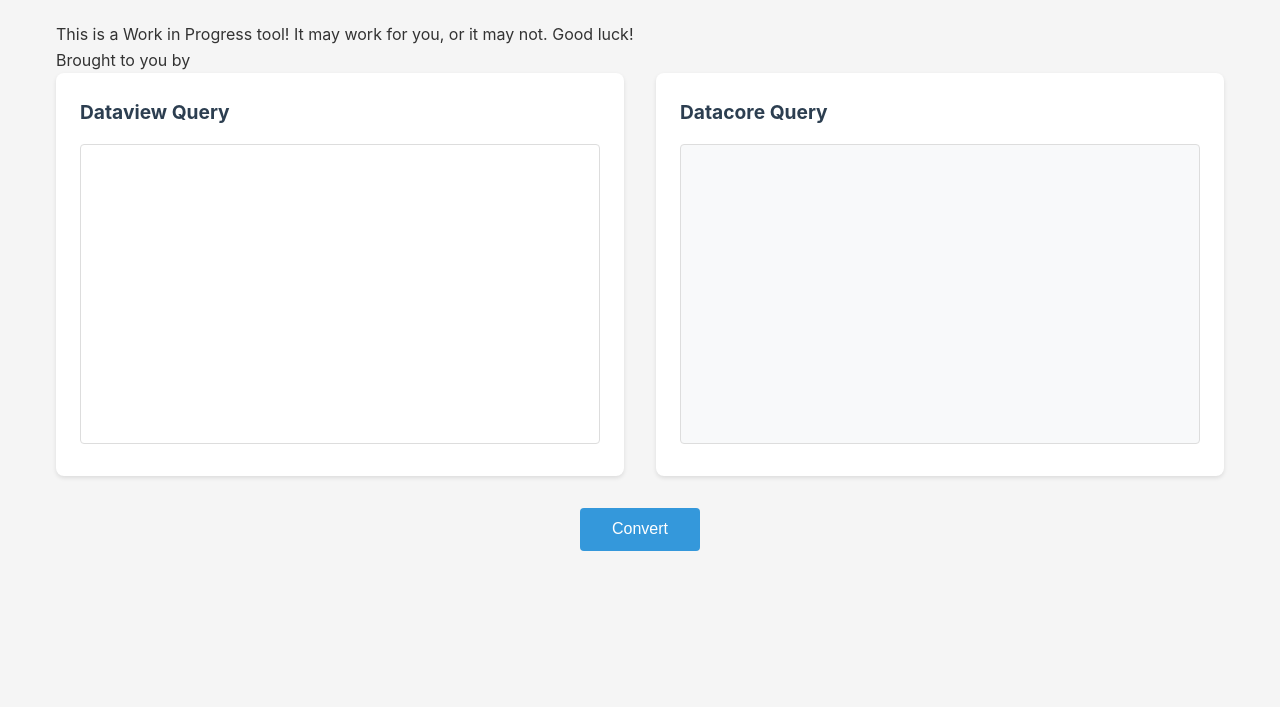
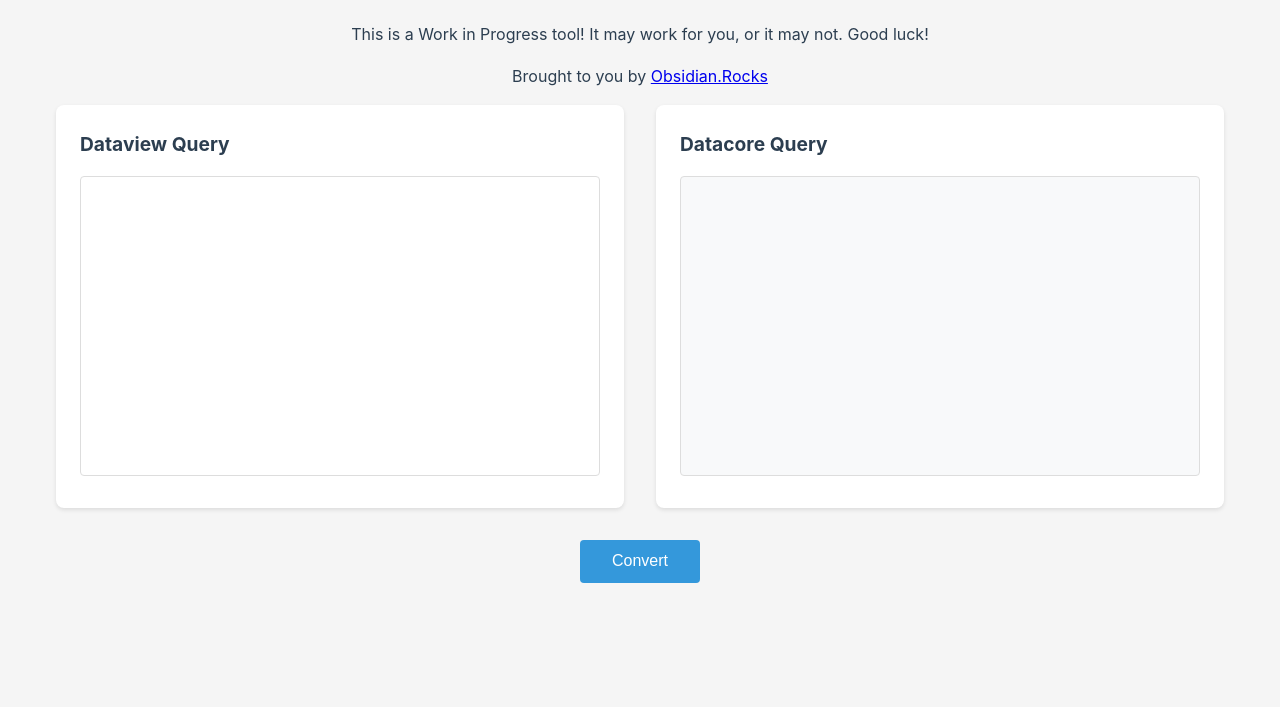
Before and after one commit to WebInspectInc/dataview-to-datacore, a plain HTML site: page index.html in a window 1280 px wide. Shown: the part 93-800 px from the top of the page. Drawn offline with Linux system fonts and the light colour scheme.

Commit message:
Credit and styling

```diff
--- a/index.html
+++ b/index.html
@@ -10,7 +10,7 @@
     <div class="container">
         <h1>DQL to Datacore Converter</h1>
         <p>This is a Work in Progress tool! It may work for you, or it may not. Good luck!</p>
-        <p>Brought to you by </p>
+        <p>Brought to you by <a href="https://obsidian.rocks">Obsidian.Rocks</a></p>
         <div class="converter">
             <div class="input-section">
                 <h2>Dataview Query</h2>
--- a/styles.css
+++ b/styles.css
@@ -20,6 +20,12 @@ body {
 h1 {
     text-align: center;
     margin-bottom: 2rem;
+    color: #2c3e50;
+}
+
+p {
+    text-align: center;
+    margin-bottom: 1rem;
     color: #2c3e50;
 }
 
```
